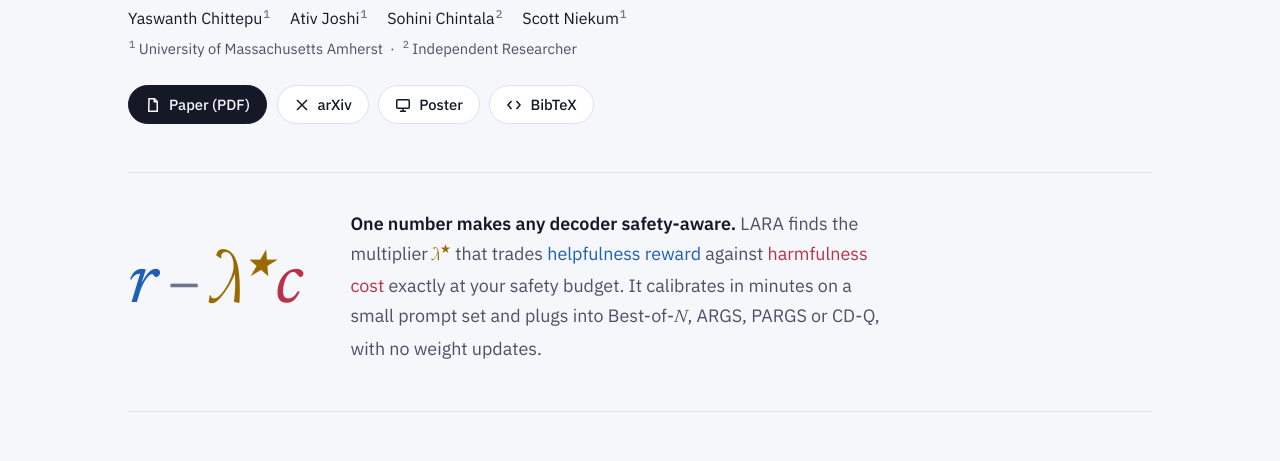
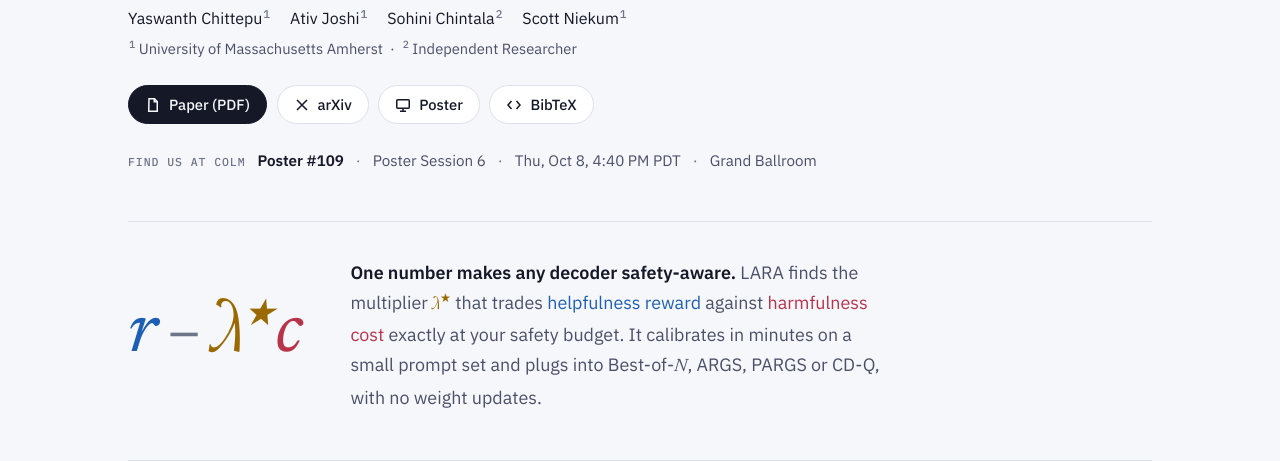
Before and after one commit to yaswanthchittepu/LARA, a plain HTML site: page index.html in a window 1280 px wide. Shown: the part 320-781 px from the top of the page. Drawn offline with Linux system fonts and the light colour scheme.

Commit message:
Add COLM poster session details
Co-Authored-By: Claude Opus 5.5 (1M context) <noreply@anthropic.com>

```diff
--- a/index.html
+++ b/index.html
@@ -153,6 +153,13 @@
   .btn.primary:hover { opacity: 0.88; }
   .btn[aria-disabled="true"] { color: var(--ink-3); border-style: dashed; cursor: default; }
   .btn svg { width: 1rem; height: 1rem; flex: none; }
+  .session {
+    display: flex; flex-wrap: wrap; align-items: baseline; gap: 0.35rem 0.75rem;
+    font-size: 0.95rem; color: var(--ink-2);
+  }
+  .session .lab { font: 500 0.72rem/1 var(--mono); letter-spacing: 0.08em; text-transform: uppercase; color: var(--ink-3); }
+  .session strong { color: var(--ink); font-weight: 600; }
+  .session .sep { color: var(--ink-3); }
 
   /* the thesis equation */
   .thesis {
@@ -372,6 +379,13 @@
         BibTeX
       </a>
     </nav>
+    <p class="session" style="margin:0">
+      <span class="lab">Find us at COLM</span>
+      <span><strong>Poster #109</strong></span><span class="sep">·</span>
+      <span>Poster Session 6</span><span class="sep">·</span>
+      <span><time datetime="2026-10-08T16:40-07:00">Thu, Oct 8, 4:40 PM PDT</time></span><span class="sep">·</span>
+      <span>Grand Ballroom</span>
+    </p>
 
     <div class="thesis">
       <div class="eq-big" aria-label="r minus lambda star times c"><span class="r">r</span><span class="op">−</span><span class="l">λ<sup style="font-size:.5em">★</sup></span><span class="c">c</span></div>
```
